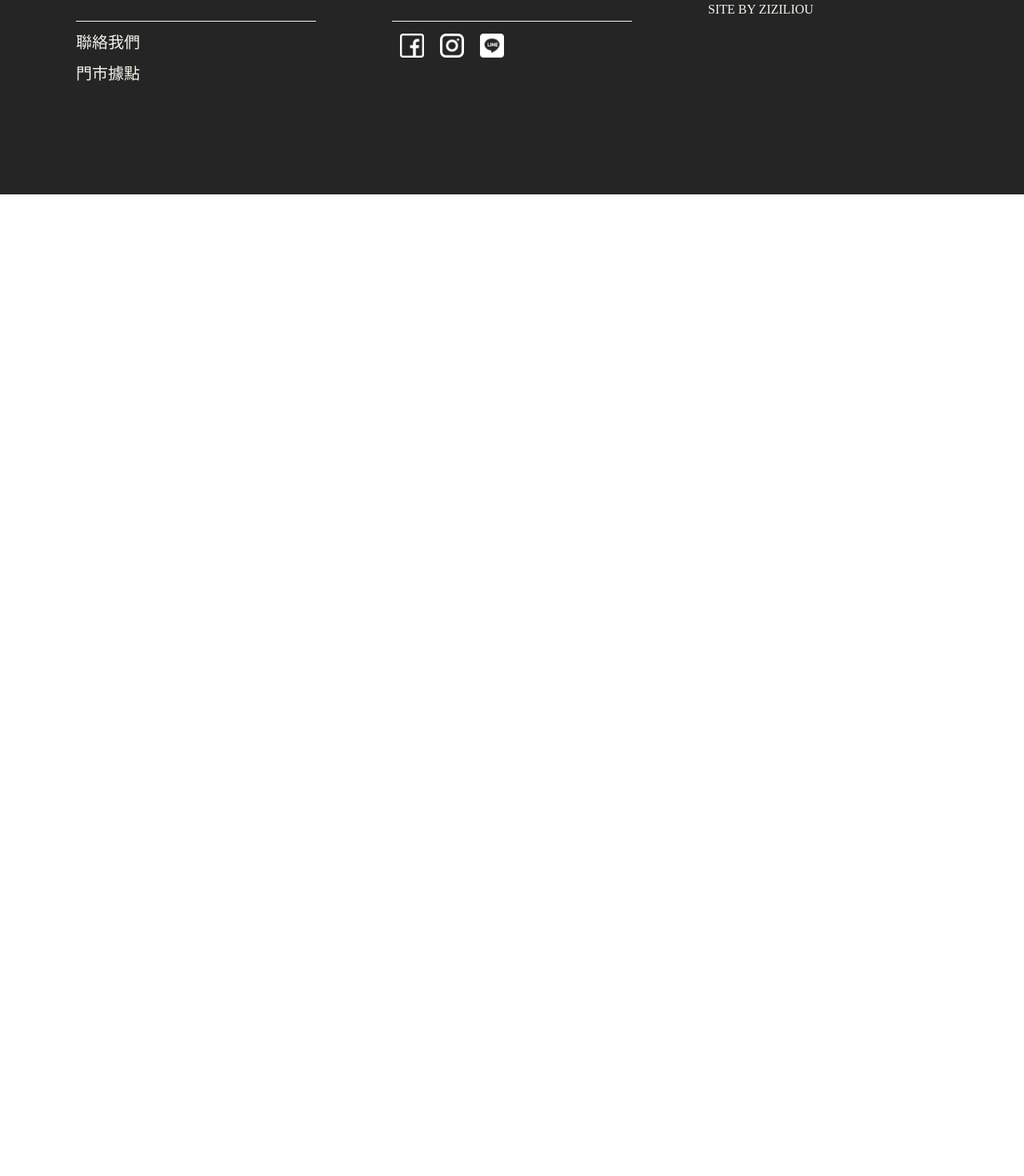
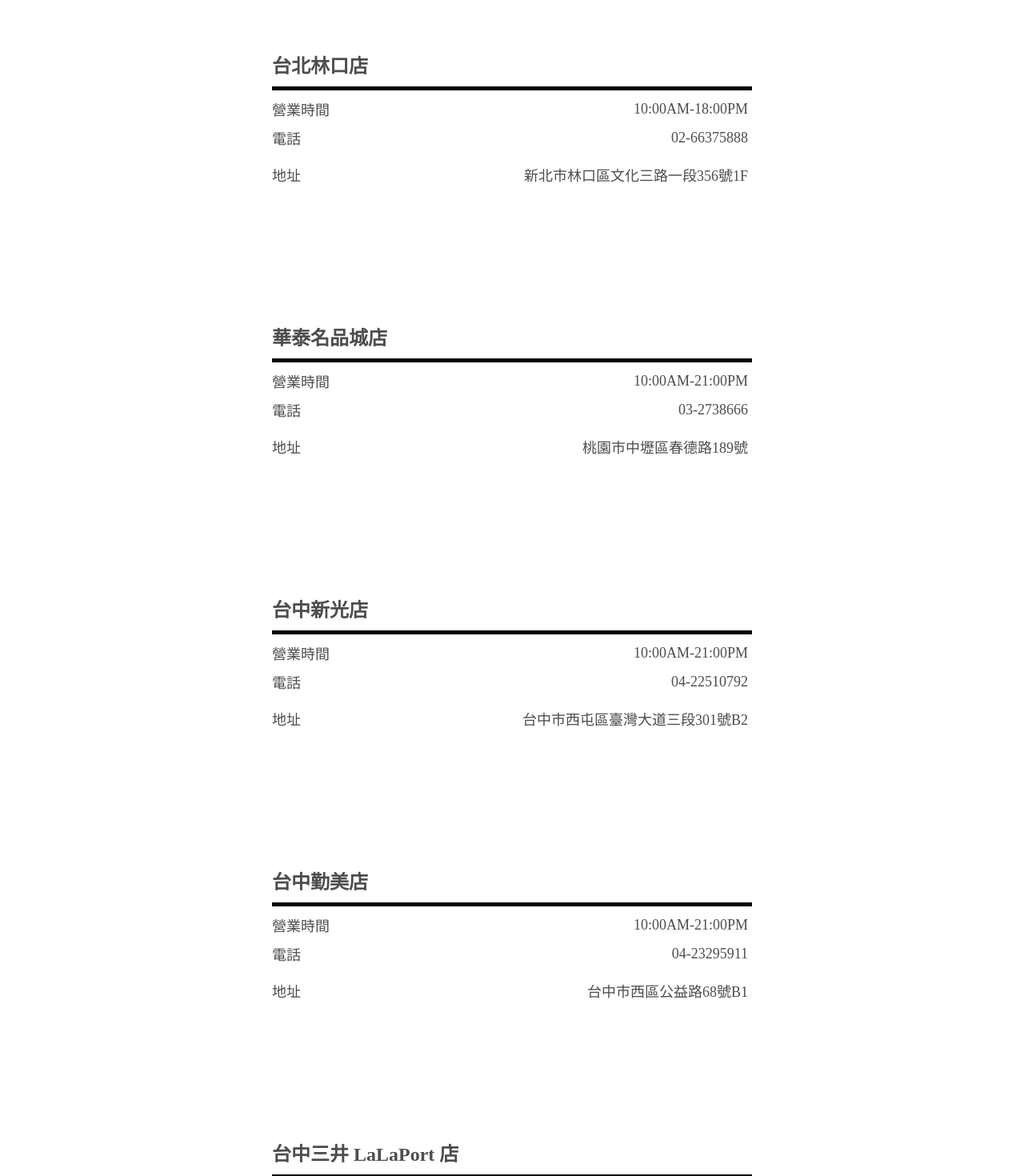
Before and after one commit to zzliou/Das-Parfum, a Vue app: page /shop in a window 1280 px wide. Shown: the part 560-2030 px from the top of the page at 80% size. Before the commit the page ends 803 px from the top, so only its background shows below. Built offline with nearby package versions, Linux system fonts and the light colour scheme.

Commit message:
據點資訊完成

```diff
--- a/src/views/ShopView.vue
+++ b/src/views/ShopView.vue
@@ -37,16 +37,65 @@
   {
     title: '台北永康旗艦店',
     hour: '10:00AM-17:00PM',
-    number: '0545876842',
-    address: '0650台北市大安區永康街31巷6號',
+    number: '02-23222200',
+    address: '台北市大安區永康街31巷6號',
     id: 1
   },
   {
-    title: '台北永康旗艦店',
-    hour: '10:00AM-17:00PM',
-    number: '0545876842',
-    address: '0650台北市大安區永康街31巷6號',
+    title: '台北林口店',
+    hour: '10:00AM-18:00PM',
+    number: '02-66375888',
+    address: '新北市林口區文化三路一段356號1F',
     id: 2
+  },
+  {
+    title: '華泰名品城店',
+    hour: '10:00AM-21:00PM',
+    number: '03-2738666',
+    address: '桃園市中壢區春德路189號',
+    id: 3
+  },
+  {
+    title: '台中新光店',
+    hour: '10:00AM-21:00PM',
+    number: '04-22510792',
+    address: '台中市西屯區臺灣大道三段301號B2',
+    id: 4
+  },
+  {
+    title: '台中勤美店',
+    hour: '10:00AM-21:00PM',
+    number: '04-23295911',
+    address: '台中市西區公益路68號B1',
+    id: 5
+  },
+  {
+    title: '台中三井 LaLaPort 店',
+    hour: '10:00AM-21:00PM',
+    number: '04-22138281',
+    address: '台中市東區進德路600號北館4樓',
+    id: 6
+  },
+  {
+    title: '台南新天地店',
+    hour: '10:00AM-21:00PM',
+    number: '06-3030705',
+    address: '台南市中西區西門路一段658號4F',
+    id: 7
+  },
+  {
+    title: '漢神巨蛋店',
+    hour: '10:00AM-21:00PM',
+    number: '07-3550705',
+    address: '高雄市左營區博愛二路777號B1',
+    id: 8
+  },
+  {
+    title: '高雄駁二店',
+    hour: '10:00AM-21:00PM',
+    number: '07-9631200',
+    address: '高雄市鹽埕區大勇路3號(駁二藝術特區C4倉庫)',
+    id: 9
   }
 ])
 </script>
@@ -69,29 +118,34 @@
       display: flex;
       flex-wrap: wrap;
       width: auto;
-      margin: 0px 40px 0px 41px;
+      margin: 100px 50px 100px 50px;
+      justify-content: center;
       .section {
-        width: 300px;
+        width: 600px;
         height: 300px;
         margin: 20px;
         .shoptitle {
           font-size: 24px;
           margin-bottom: 10px;
+          font-weight: 600;
         }
         .openhour {
           display: flex;
           font-size: 18px;
           margin: 10px 5px 10px 0px;
+          align-items: center;
         }
         .phonenumber {
           display: flex;
           font-size: 18px;
           margin: 10px 5px 10px 0px;
+          align-items: center;
         }
         .location {
           display: flex;
           font-size: 18px;
           margin: 10px 5px 10px 0px;
+          align-items: center;
         }
         .hour {
           margin-left: auto;
@@ -103,7 +157,6 @@
           margin-left: auto;
         }
       }
-
     }
   }
   .divider {
```
Lines whose indentation alone changed are shown as unchanged.
